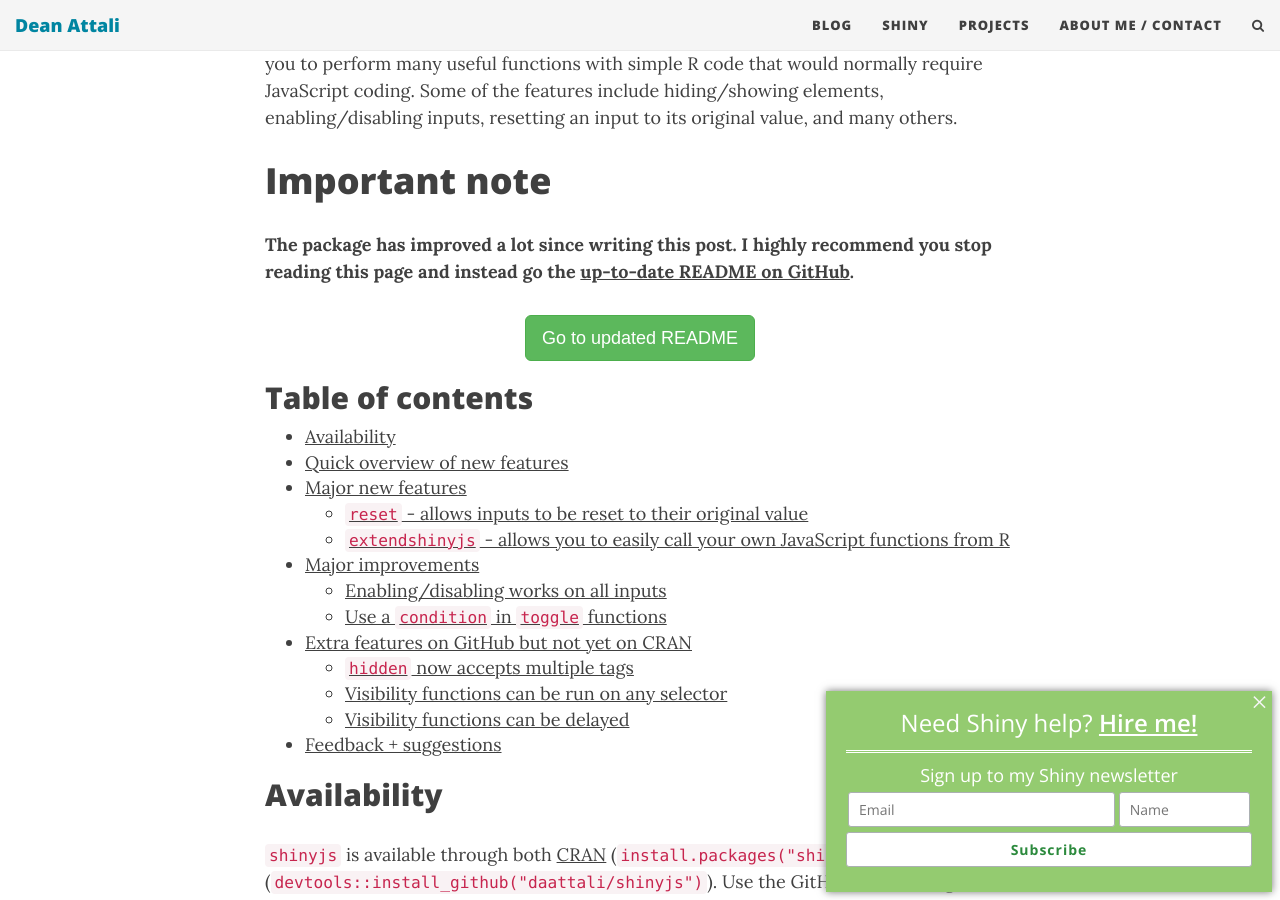
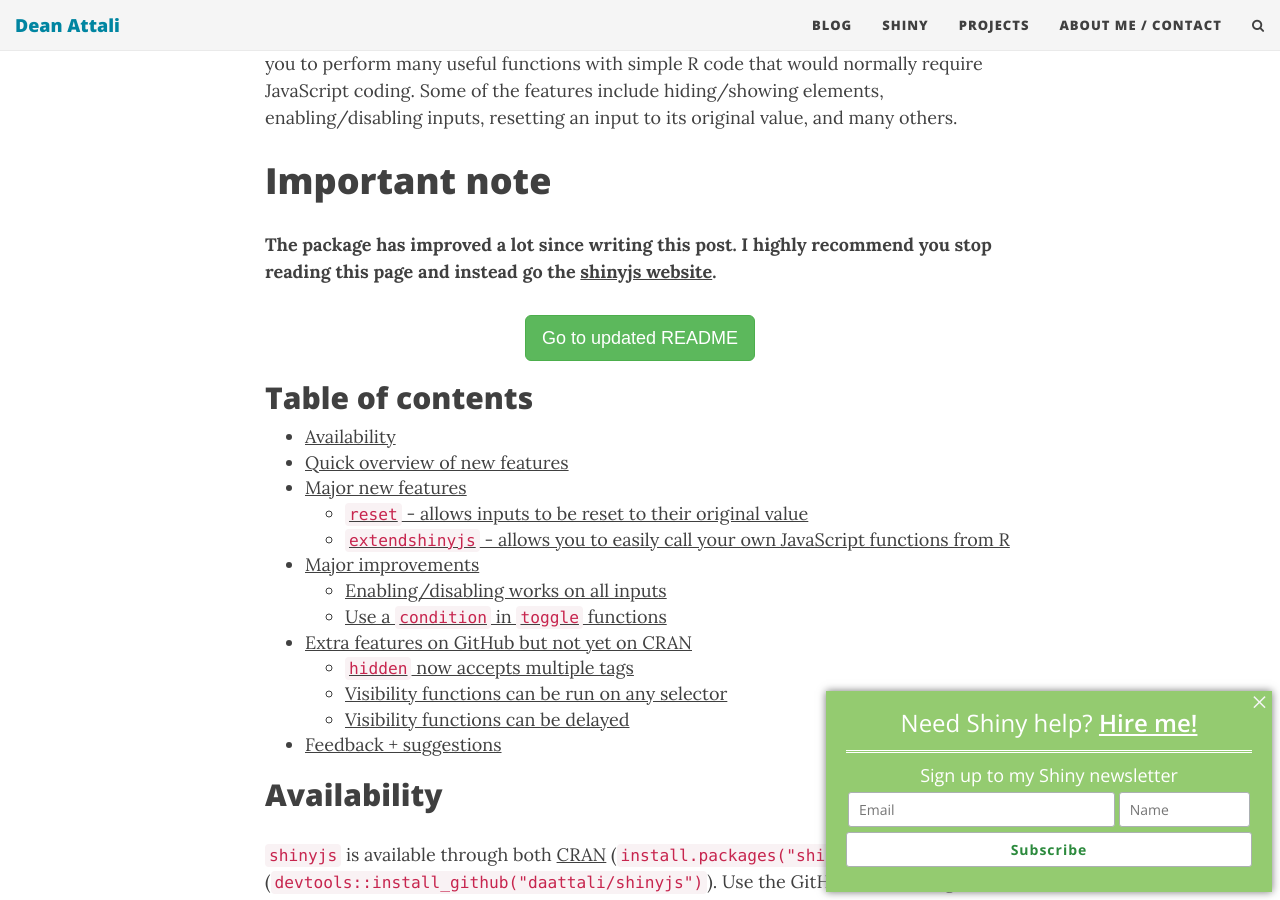
Before and after one commit to daattali/daattali.github.io, a Jekyll site: the page built from _posts/2015-05-31-shinyjs-extend.md, in a window 1280 px wide and 900 px high, scrolled down 519 px. Built offline with Jekyll 4.4.1, drawn with Linux system fonts in a browser that asks for light colours; nearby versions of some CDN libraries; comment, search, counter and statistics services are not loaded.

Commit message:
Update 2015-05-31-shinyjs-extend.md

```diff
--- a/_posts/2015-05-31-shinyjs-extend.md
+++ b/_posts/2015-05-31-shinyjs-extend.md
@@ -10,7 +10,7 @@ About a month ago I made [an announcement](http://deanattali.com/2015/04/23/shin
 
 # Important note
 
-**The package has improved a lot since writing this post. I highly recommend you stop reading this page and instead go the [up-to-date README on GitHub](https://github.com/daattali/shinyjs#readme).**
+**The package has improved a lot since writing this post. I highly recommend you stop reading this page and instead go the [shinyjs website](http://deanattali.com/shinyjs).**
 
 <div style="text-align:center;">
 <a style="text-decoration: none;" class="btn btn-success btn-lg" href="https://github.com/daattali/shinyjs#readme">Go to updated README</a>
```
